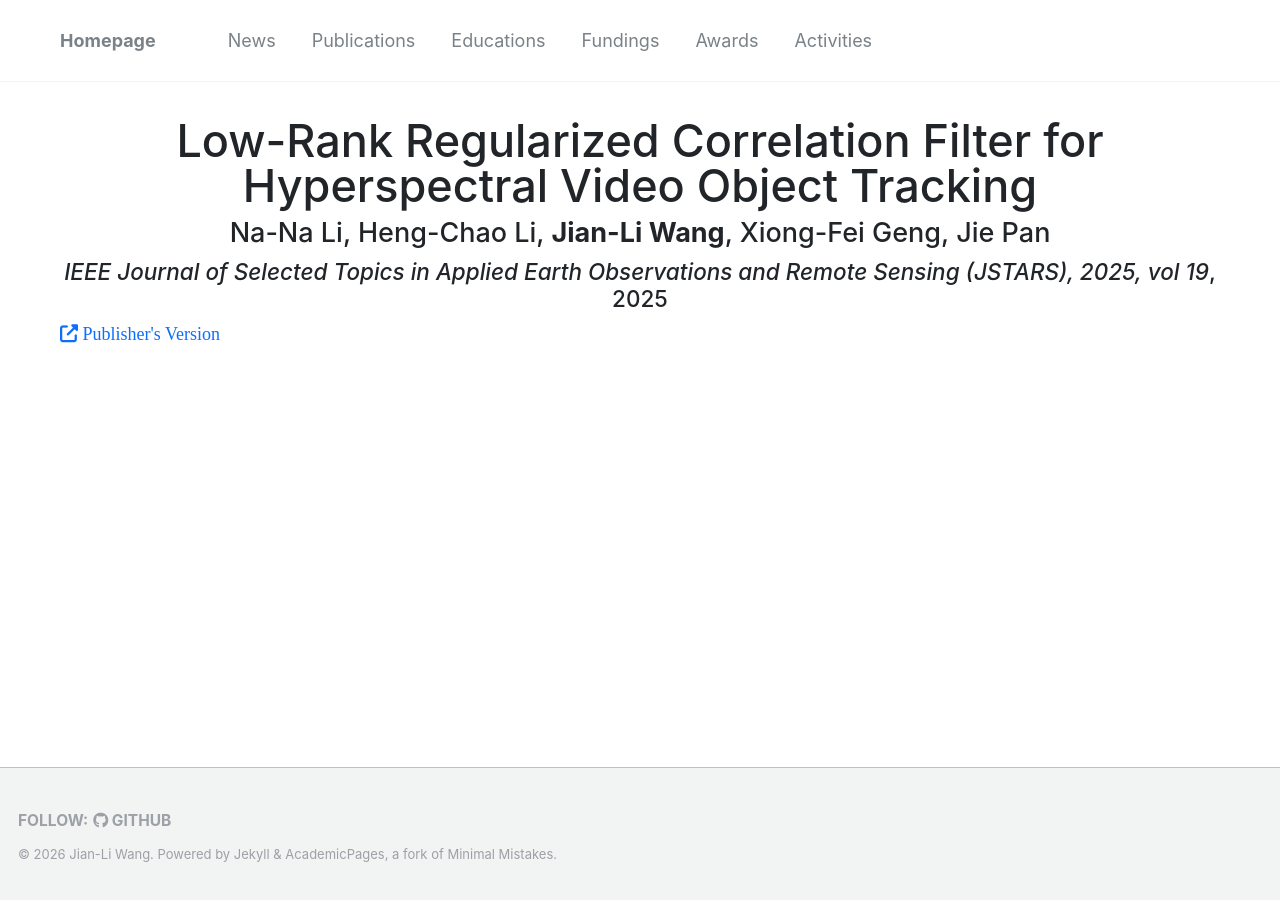
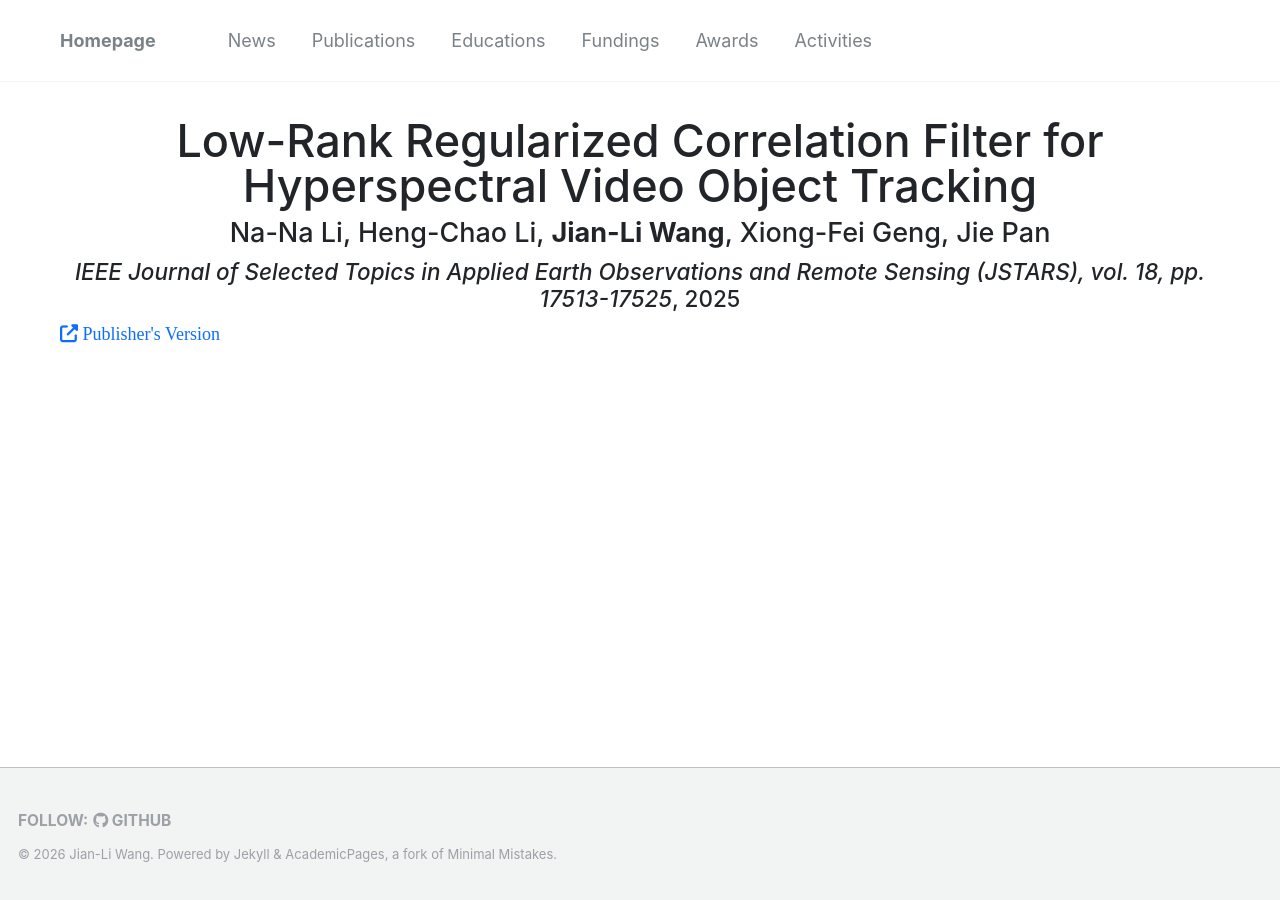
Before and after one commit to wangjianli123/wangjianli123.github.io, a Jekyll site: the page built from _publications/jstars2025.md, in a window 1280 px wide. Built offline with Jekyll 4.4.1, drawn with Linux system fonts in a browser that asks for light colours; nearby versions of some CDN libraries; comment, search, counter and statistics services are not loaded.

Commit message:
Update jstars2025.md

```diff
--- a/_publications/jstars2025.md
+++ b/_publications/jstars2025.md
@@ -1,17 +1,19 @@
 ---
 title: "Low-Rank Regularized Correlation Filter for Hyperspectral Video Object Tracking"
 authors: "Na-Na Li, Heng-Chao Li, <b>Jian-Li Wang</b>, Xiong-Fei Geng, Jie Pan"
-venue: "IEEE Journal of Selected Topics in Applied Earth Observations and Remote Sensing (JSTARS), 2025, vol 19"
-official_url: "https://ieeexplore.ieee.org/stamp/stamp.jsp?tp=&arnumber=11177249"
+venue: "IEEE Journal of Selected Topics in Applied Earth Observations and Remote Sensing (JSTARS), vol. 18, pp. 17513-17525"
+official_url: "https://ieeexplore.ieee.org/abstract/document/11072336"
 image: "files/Low-Rank Regularized Correlation Filter for Hyperspectral Video Object Tracking.png"
 date: 2025-01-01
 collection: "publications"
 bibtex: |
-  @article{li2025low,
-    title={Low-Rank Regularized Correlation Filter for Hyperspectral Video Object Tracking},
+  @ARTICLE{11072336,
     author={Li, Na-Na and Li, Heng-Chao and Wang, Jian-Li and Geng, Xiong-Fei and Pan, Jie},
     journal={IEEE Journal of Selected Topics in Applied Earth Observations and Remote Sensing},
+    title={Low-Rank Regularized Correlation Filter for Hyperspectral Video Object Tracking},
     year={2025},
-    publisher={IEEE}
-  }
+    volume={18},
+    number={},
+    pages={17513-17525}
+    }
 ---
```
